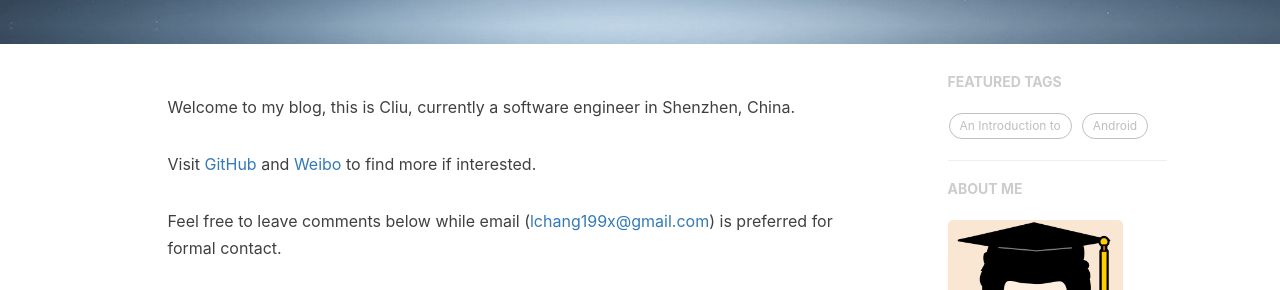
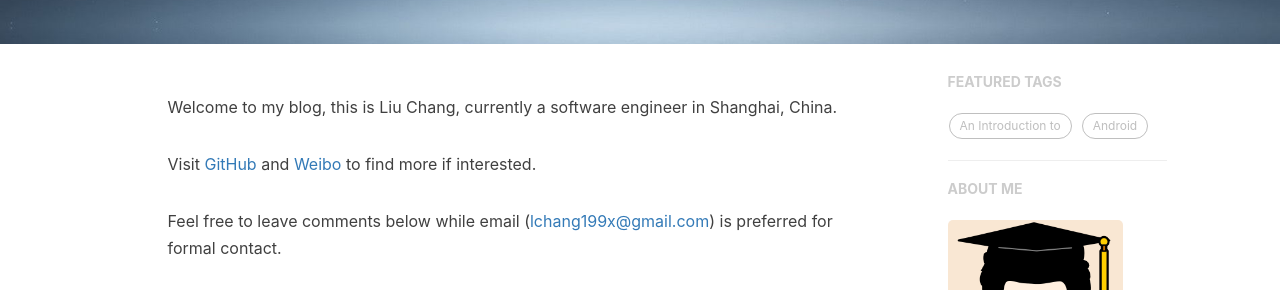
Before and after one commit to lchang199x/lchang199x.github.io, a Jekyll site: the page built from about.html, in a window 1280 px wide. Shown: the part 394-684 px from the top of the page. Built offline with Jekyll 4.4.1, drawn with Linux system fonts in a browser that asks for light colours; nearby versions of some CDN libraries; comment, search, counter and statistics services are not loaded.

Commit message:
Merge branch 'master' of https://github.com/lchang199x/lchang199x.github.io

```diff
--- a/about.html
+++ b/about.html
@@ -14,7 +14,7 @@ header-img: "img/about-bg.jpg"
 <!-- Chinese Version -->
 <div class="zh post-container">
 
-    <p>Welcome to my blog, this is Cliu, currently a software engineer in Shenzhen, China.</p>
+    <p>Welcome to my blog, this is Liu Chang, currently a software engineer in Shanghai, China.</p>
 
     <p>Visit <a href="https://github.com/lchang199x">GitHub</a> and <a href="https://weibo.com/weenote">Weibo</a> to find more if interested.
 
```
